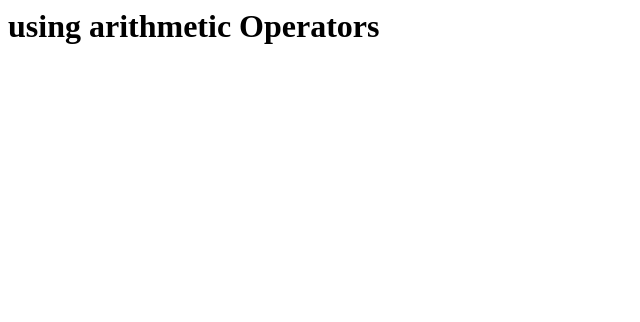
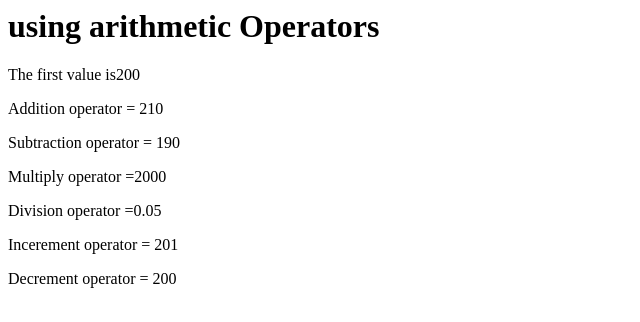
Before and after one commit to wyattkr/myFirstRepo, a plain HTML site: page homework/operators.html in a window 1280 px wide. Shown: the whole page, without its empty margins (0-640 px from the left). Drawn offline with Linux system fonts and the light colour scheme.

Commit message:
homework

```diff
--- a/homework/operators.html
+++ b/homework/operators.html
@@ -24,12 +24,12 @@
     document.getElementById("num2").innerHTML = "The second value is"+y;
     document.getElementById("num2").innerHTML = "Addition operator = "+(x+y);
     document.getElementById("sub").innerHTML = "Subtraction operator = "+(x-y);
-    document.getElementById("mul").innerHTML = "Multiply operator" = "+(y*x);
-    document.getElementById("div").innerHTML = "Division operator" = "+(y/x);
-    document.getElementById("inc").innerHTML = "Incerement operator" = "+(++x);
-    document.getElementById("dec").innerHTML = "Decrement operator" = "+(--x);
+    document.getElementById("mul").innerHTML = "Multiply operator ="+(x*y);
+    document.getElementById("div").innerHTML = "Division operator ="+(y/x);
+    document.getElementById("inc").innerHTML = "Incerement operator = "+(++x);
+    document.getElementById("dec").innerHTML = "Decrement operator = "+(--x);
 
-    document.getElementById("demo").innerHTML = "Modulus operator" = "+(x%y);
+    document.getElementById("demo").innerHTML = "Modulus operator = "+(x%y);
 
   </script>
 </body>
```
